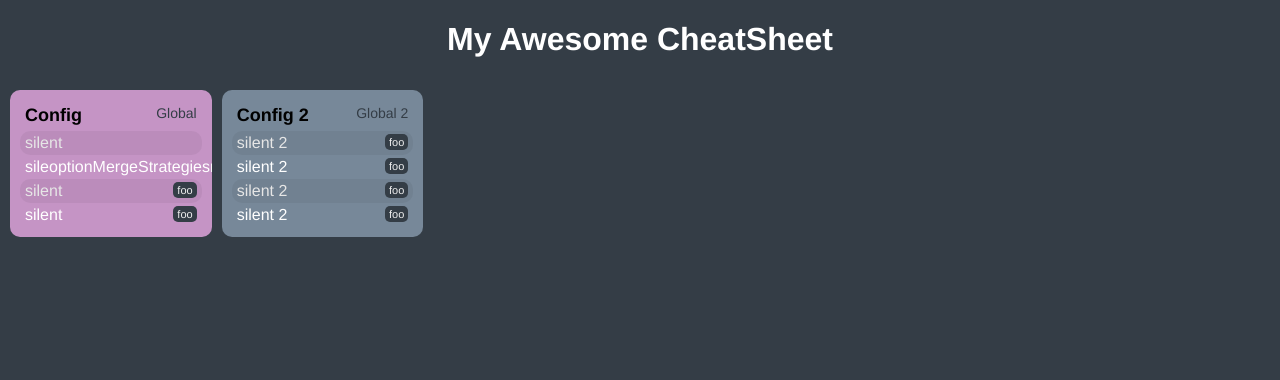
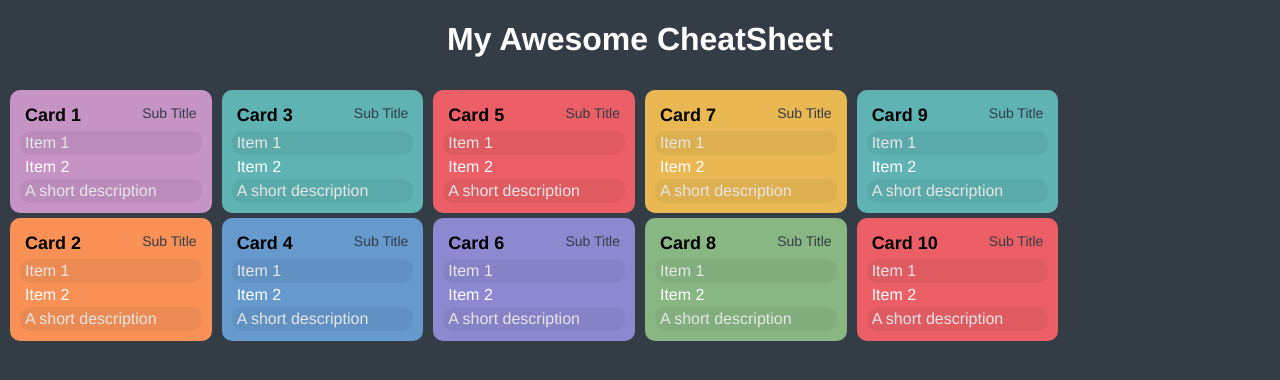
Before and after one commit to danielschmitz/cheatsheet-generator, a Jekyll site: the page built from index.md, in a window 1280 px wide. Shown: the top 380 px of the page. Built offline with Jekyll 4.4.1, drawn with Linux system fonts in a browser that asks for light colours.

Commit message:
dumb data

```diff
--- a/_data/api.yml
+++ b/_data/api.yml
@@ -1,47 +1,159 @@
-- title: Config
-  sub-title: Global
+- title: Card 1
+  sub-title: Sub Title
   color: C594C5
   items:
-      - title: silent
+      - title: Item 1
+        sub-title: A short description
+        url: http://www.google.com
+
+      - title: Item 2
+        sub-title: A short description
+        url: http://www.google.com
+
+      - title: A short description
         sub-title:
-        url: https://vuejs-tips.github.io/cheatsheet/#silent
+        url: http://www.google.com
 
-      - title: sileoptionMergeStrategiesnt
+- title: Card 2
+  sub-title: Sub Title
+  color: F99157
+  items:
+      - title: Item 1
+        sub-title: A short description
+        url: http://www.google.com
+
+      - title: Item 2
+        sub-title: A short description
+        url: http://www.google.com
+
+      - title: A short description
         sub-title:
-        tag:
-        url: https://vuejs-tips.github.io/cheatsheet/#optionMergeStrategies
+        url: http://www.google.com
 
-      - title: silent
-        sub-title: Silent variable
-        tag: foo
-        url: mysite.com/silent
+- title: Card 3
+  sub-title: Sub Title
+  color: 5FB3B3
+  items:
+      - title: Item 1
+        sub-title: A short description
+        url: http://www.google.com
 
-      - title: silent
-        sub-title: Silent variable
-        tag: foo
-        url: mysite.com/silent
+      - title: Item 2
+        sub-title: A short description
+        url: http://www.google.com
 
+      - title: A short description
+        sub-title:
+        url: http://www.google.com
 
-- title: Config 2
-  sub-title: Global 2
-  color: 778899
+- title: Card 4
+  sub-title: Sub Title
+  color: 6699CC
   items:
-      - title: silent 2
-        sub-title: Silent variable
-        tag: foo
-        url: mysite.com/silent
+      - title: Item 1
+        sub-title: A short description
+        url: http://www.google.com
 
-      - title: silent 2
-        sub-title: Silent variable
-        tag: foo
-        url: mysite.com/silent
+      - title: Item 2
+        sub-title: A short description
+        url: http://www.google.com
 
-      - title: silent 2
-        sub-title: Silent variable
-        tag: foo
-        url: mysite.com/silent
+      - title: A short description
+        sub-title:
+        url: http://www.google.com
 
-      - title: silent 2
-        sub-title: Silent variable
-        tag: foo
-        url: mysite.com/silent
+- title: Card 5
+  sub-title: Sub Title
+  color: EC5f67
+  items:
+      - title: Item 1
+        sub-title: A short description
+        url: http://www.google.com
+
+      - title: Item 2
+        sub-title: A short description
+        url: http://www.google.com
+
+      - title: A short description
+        sub-title:
+        url: http://www.google.com
+
+- title: Card 6
+  sub-title: Sub Title
+  color: 8D89D1
+  items:
+      - title: Item 1
+        sub-title: A short description
+        url: http://www.google.com
+
+      - title: Item 2
+        sub-title: A short description
+        url: http://www.google.com
+
+      - title: A short description
+        sub-title:
+        url: http://www.google.com
+
+- title: Card 7
+  sub-title: Sub Title
+  color: EAB853
+  items:
+      - title: Item 1
+        sub-title: A short description
+        url: http://www.google.com
+
+      - title: Item 2
+        sub-title: A short description
+        url: http://www.google.com
+
+      - title: A short description
+        sub-title:
+        url: http://www.google.com
+
+- title: Card 8
+  sub-title: Sub Title
+  color: 89B784
+  items:
+      - title: Item 1
+        sub-title: A short description
+        url: http://www.google.com
+
+      - title: Item 2
+        sub-title: A short description
+        url: http://www.google.com
+
+      - title: A short description
+        sub-title:
+        url: http://www.google.com
+
+- title: Card 9
+  sub-title: Sub Title
+  color: 5FB3B3
+  items:
+      - title: Item 1
+        sub-title: A short description
+        url: http://www.google.com
+
+      - title: Item 2
+        sub-title: A short description
+        url: http://www.google.com
+
+      - title: A short description
+        sub-title:
+        url: http://www.google.com
+
+- title: Card 10
+  sub-title: Sub Title
+  color: EC5f67
+  items:
+      - title: Item 1
+        sub-title: A short description
+        url: http://www.google.com
+
+      - title: Item 2
+        sub-title: A short description
+        url: http://www.google.com
+
+      - title: A short description
+        sub-title:
+        url: http://www.google.com
```
